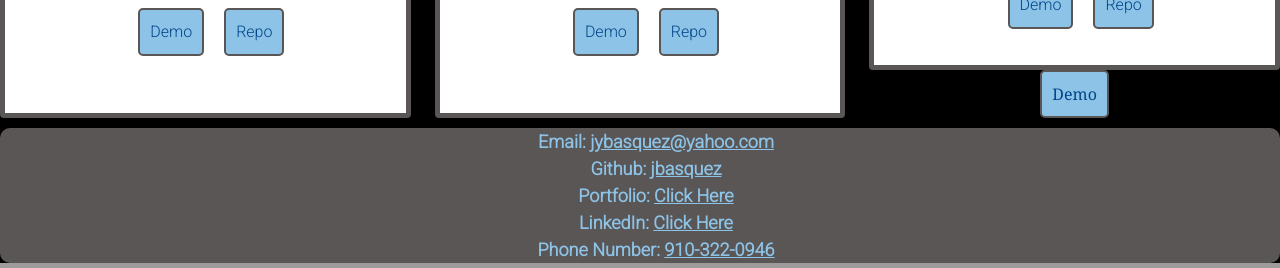
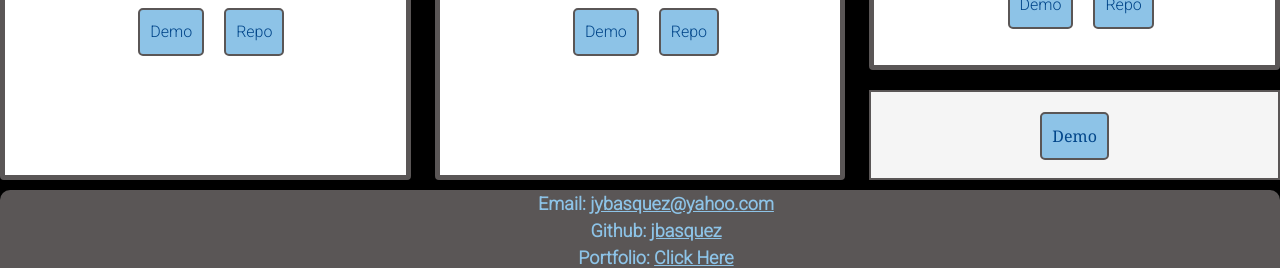
Before and after one commit to jbasquez/jbasquez.github.io, a React (Create React App) app in the folder reactapp/: page /projects in a window 1280 px wide. Shown: the part 1155-1423 px from the top of the page. Built offline with nearby package versions, Linux system fonts and the light colour scheme.

Commit message:
basic bg styling and square for button done

```diff
--- a/reactapp/src/pages/projects.js
+++ b/reactapp/src/pages/projects.js
@@ -75,8 +75,8 @@ function Projects() {
                 repo={project[4].repo}
               />
               </div>
-              <div>
-              <a className="btn PrimaryBtn contact" href="https://github.com/jbasquez?tab=repositories" target="_blank" rel="noopener noreferrer">Demo</a>
+              <div className="square">
+              <a className="btn PrimaryBtn contact mar" href="https://github.com/jbasquez?tab=repositories" target="_blank" rel="noopener noreferrer">Demo</a>
               </div>
             </div>
           </div>
--- a/reactapp/src/scss/style.css
+++ b/reactapp/src/scss/style.css
@@ -199,3 +199,10 @@ footer{
  .mid{
    margin: auto;
  }
+ .square{
+  border: 2px solid rgb(90, 86, 86);
+  padding: 10px;
+  background-color: whitesmoke;
+  margin-top: 20px;
+  min-height: 90px;
+ }
```
